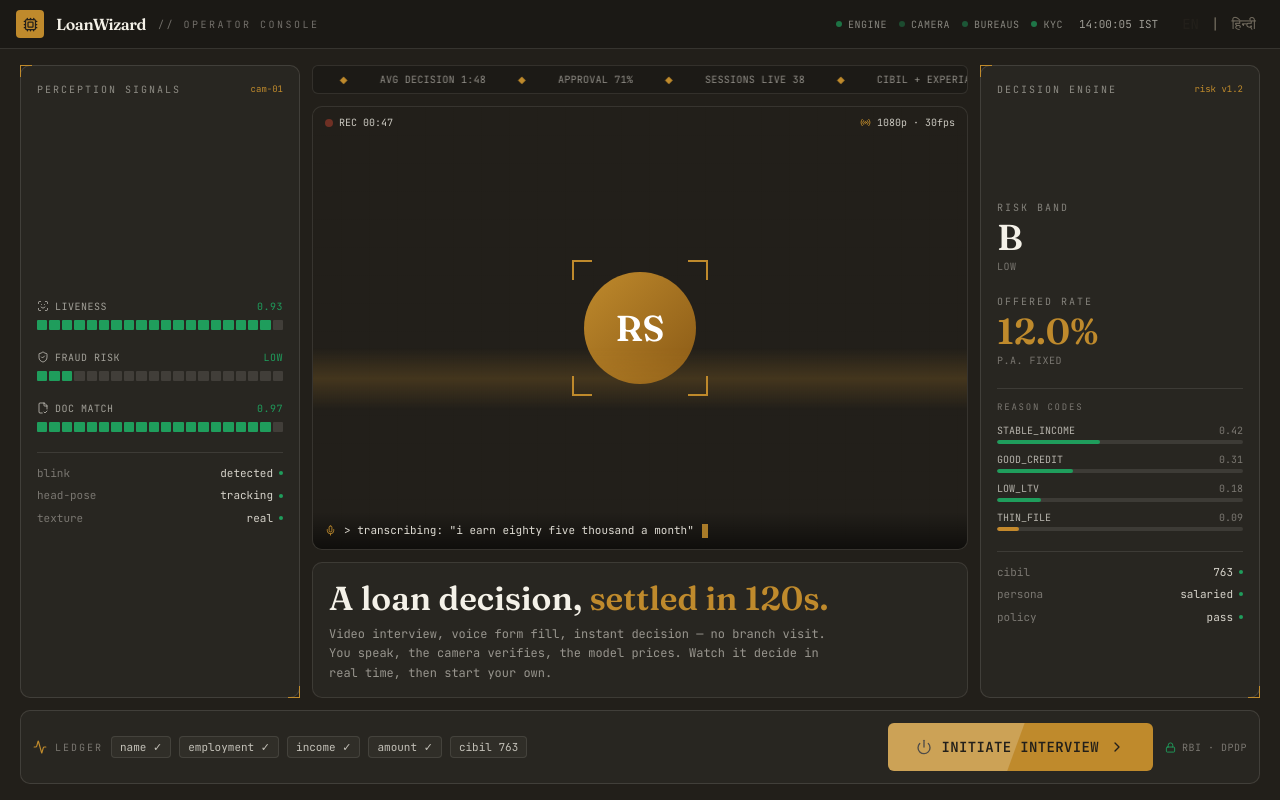
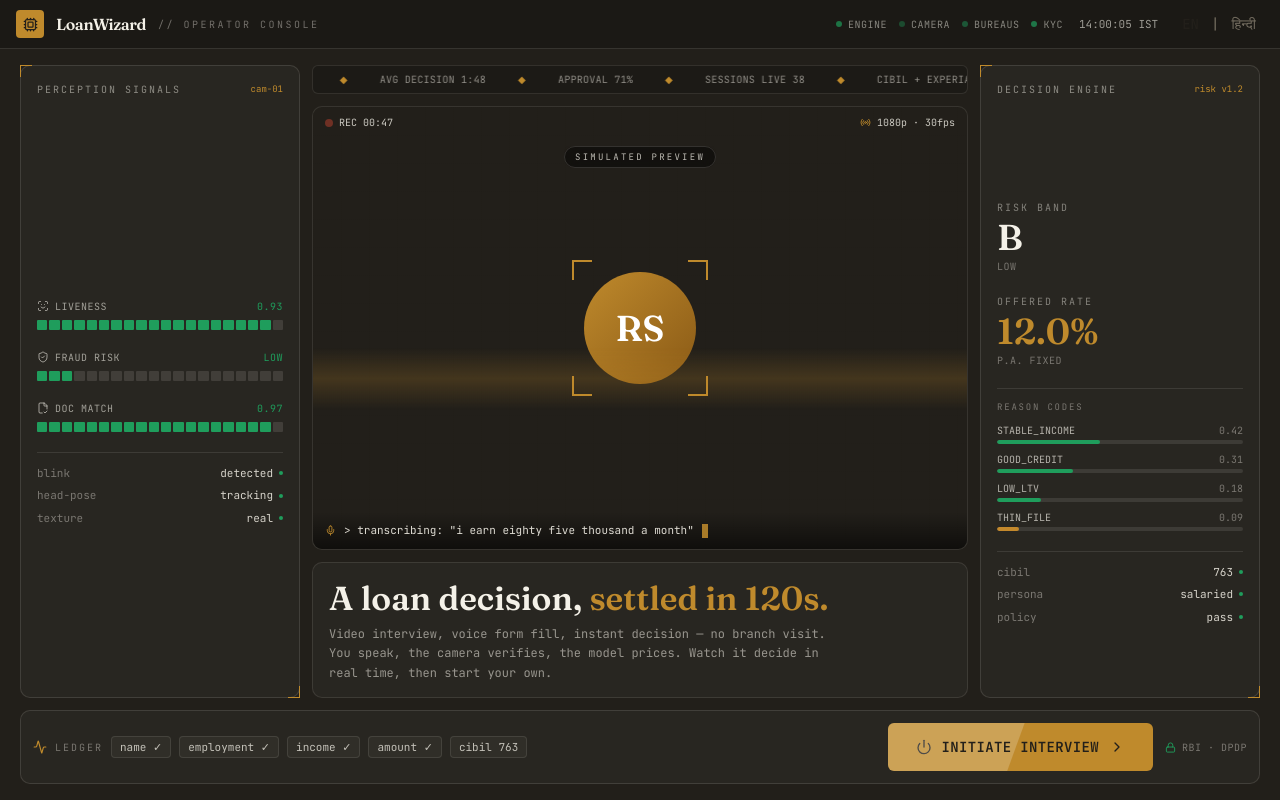
Before and after one commit to Rishet11/LoanWizard, a Next.js app in the folder apps/web/: page / in a window 1280 px wide. Built offline with nearby package versions, Linux system fonts and the light colour scheme; no server answers.

Commit message:
mark demo feed

```diff
--- a/apps/web/src/app/page.tsx
+++ b/apps/web/src/app/page.tsx
@@ -247,6 +247,13 @@ function VideoModule() {
         <span className="flex items-center gap-1.5"><Radio size={11} className="text-(--color-accent)" /> 1080p · 30fps</span>
       </div>
 
+      {/* honesty marker — this landing feed is an illustrative preview; the live session runs the real pipeline */}
+      <div className="absolute top-9 left-1/2 -translate-x-1/2 z-20 pointer-events-none">
+        <span className="px-2.5 py-1 rounded-full text-[9px] uppercase tracking-[0.25em] bg-black/45 text-(--color-bg)/75 border border-(--color-bg)/15 backdrop-blur-sm">
+          simulated preview
+        </span>
+      </div>
+
       {/* face */}
       <div className="absolute inset-0 grid place-items-center">
         <div className="relative">
```
